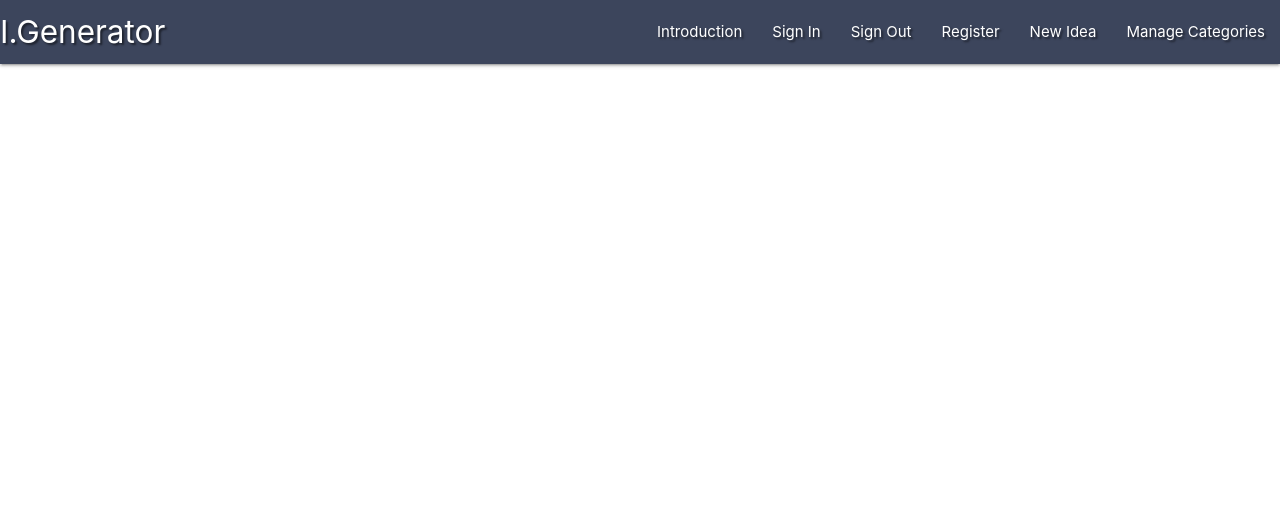
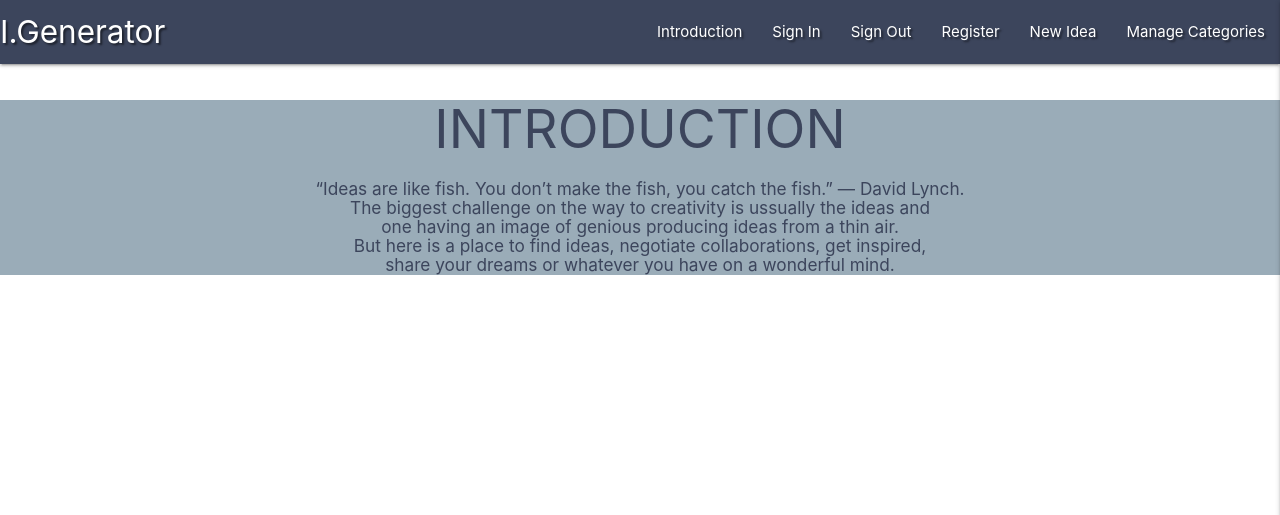
Before and after one commit to laurakubiliene/I.Generator, a Flask app: page / in a window 1280 px wide. Shown: the top 515 px of the page. Run offline with Flask 2, Linux system fonts and the light colour scheme; data that the repository does not hold is empty; some libraries are stand-ins or nearby versions.

Commit message:
adding Introduction page

```diff
--- a/static/css/style.css
+++ b/static/css/style.css
@@ -9,3 +9,11 @@
 .sidenav {
     background-color: #3C455C;
 }
+
+.introduction-text {
+    color: #3C455C;
+}
+
+.introduction-section {
+    background-color: #9AACB8;
+}
--- a/static/js/script.js
+++ b/static/js/script.js
@@ -1,3 +1,3 @@
  $(document).ready(function(){
-    $('.sidenav').sidenav();
+    $('.sidenav').sidenav({edge: "right"});
   });
--- a/templates/index.html
+++ b/templates/index.html
@@ -19,10 +19,10 @@
 <!--main navigation taken from materialise-->
         <nav class="nav-extended text-shadow">
             <div class="nav-wrapper">
-                <a href="#!" class="brand-logo">I.Generator</a>
-                <a href="#" data-target="mobile-demo" class="sidenav-trigger"><i class="fas fa-bars"></i></a>
+                <a href="{{ url_for('get_ideas') }}" class="brand-logo">I.Generator</a>
+                <a href="#" data-target="mobile-demo" class="sidenav-trigger right"><i class="fas fa-bars"></i></a>
                 <ul class="right hide-on-med-and-down">
-                    <li><a href="#">Introduction</a></li>
+                    <li><a href="{{ url_for('get_ideas') }}">Introduction</a></li>
                     <li><a href="#">Sign In</a></li>
                     <li><a href="#">Sign Out</a></li>
                     <li><a href="#">Register</a></li>
@@ -33,8 +33,8 @@
         </nav>
 <!--sidenav for monile taken from materialise-->
                 <ul class="sidenav" id="mobile-demo">
-                    <li><h4 class="center-align"></h4></li>
-                    <li><a href="#">Introduction</a></li>
+                    <li><h4 class="center-align">I.Generator</h4></li>
+                    <li><a href="{{ url_for('get_ideas') }}">Introduction</a></li>
                     <li><a href="#">Sign In</a></li>
                     <li><a href="#">Sign Out</a></li>
                     <li><a href="#">Register</a></li>
@@ -44,6 +44,14 @@
 
     </header>
 
+    <section class="introduction-section">
+        <h2 class="center-align introduction-text">INTRODUCTION</h2>
+        <h6 class="center-align introduction-text">“Ideas are like fish. You don’t make the fish, you catch the fish.” — David Lynch.<br>
+            The biggest challenge on the way to creativity is ussually the ideas and<br>
+            one having an image of genious producing ideas from a thin air.<br>
+            But here is a place to find ideas, negotiate collaborations, get inspired,<br>
+            share your dreams or whatever you have on a wonderful mind.</h6>
+    </section>
     {% block content %}
     {% endblock %}
 
```
